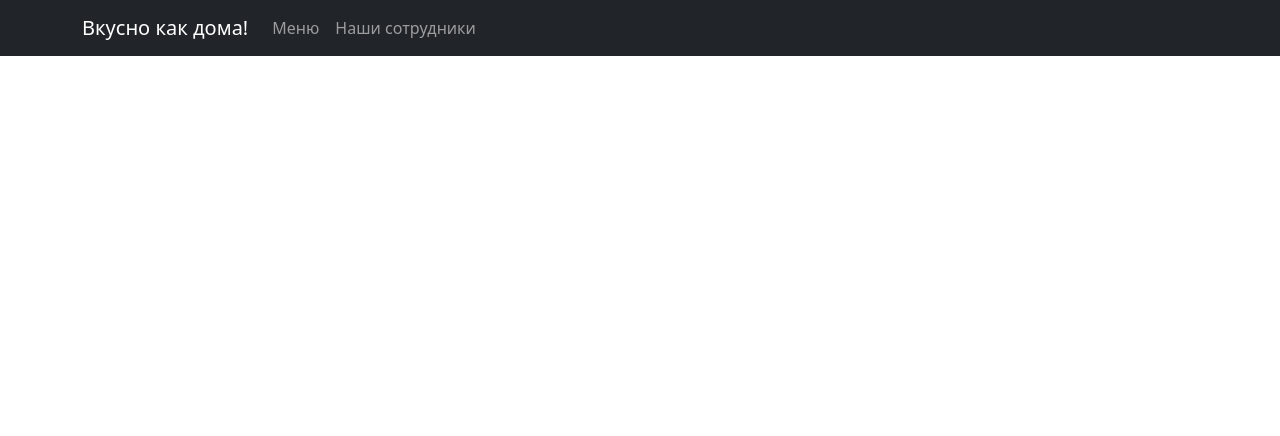
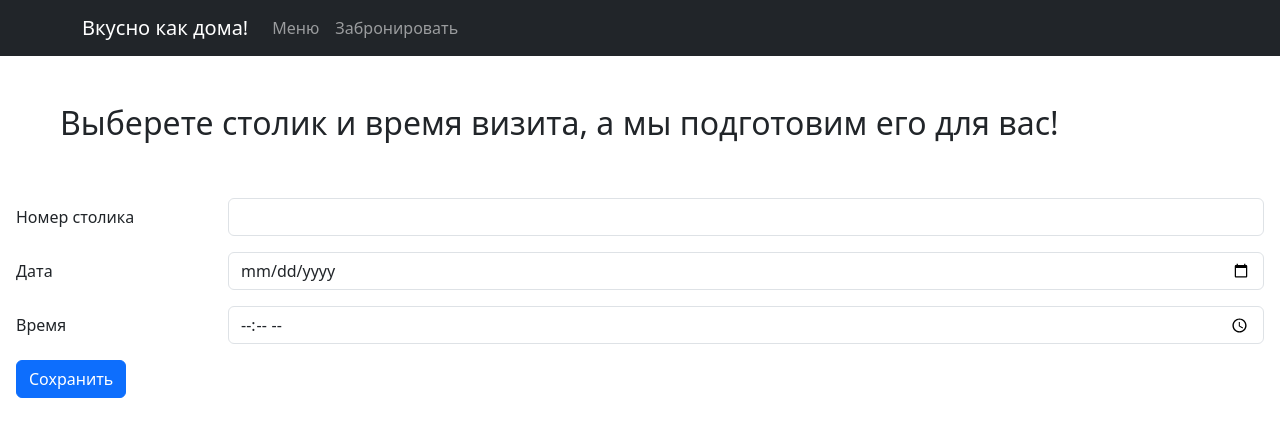
Before and after one commit to myakininayu/web_client_2024, a React (Create React App) app: page /book in a window 1280 px wide. Shown: the top 436 px of the page. Built offline with nearby package versions, Linux system fonts and the light colour scheme.

Commit message:
Бот + нейронка звук

```diff
--- a/src/App.js
+++ b/src/App.js
@@ -4,7 +4,7 @@ import './App.css';
 import Header from './mycomponents/Header/Header';
 import Products from './mycomponents/Products/Products';
 import Start from './mycomponents/Start/Start'
-import Workers from './mycomponents/Workers/Workers'
+import Book from './mycomponents/Book/Book'
 import ProductForm from './mycomponents/Products/ProductForm/ProductForm';
 
 function App() {
@@ -14,7 +14,7 @@ function App() {
       <Routes>
         <Route path="/" element={<Start/>}/>
         <Route path="/dishes" element={<Products/>}/>
-        <Route path="/workers" element={<Workers/>}/>
+        <Route path="/book" element={<Book/>}/>
         <Route path="/dishes_form/" element={<ProductForm/>}/>
         <Route path="/dishes_form/:id" element={<ProductForm/>}/>
       </Routes>
--- /dev/null
+++ b/src/mycomponents/Book/Book.js
@@ -0,0 +1,18 @@
+import TelegramForm from "../TelegramForm";
+import Col from "react-bootstrap/Col";
+import Row from "react-bootstrap/Row";
+
+function Book() {
+    return (
+      <>
+       <Row className="justify-content-md-center m-5" >
+        <Col>
+        <h2>Выберете столик и время визита, а мы подготовим его для вас!</h2>
+        </Col>
+      </Row>
+       <TelegramForm></TelegramForm>
+      </>
+    );
+  }
+
+  export default Book;
--- a/src/mycomponents/Header/Header.js
+++ b/src/mycomponents/Header/Header.js
@@ -10,7 +10,7 @@ function Header() {
           <Navbar.Brand href="/">Вкусно как дома!</Navbar.Brand>
           <Nav className="me-auto">
             <Nav.Link href="/dishes">Меню</Nav.Link>
-            <Nav.Link href="/workers">Наши сотрудники</Nav.Link>
+            <Nav.Link href="/book">Забронировать</Nav.Link>
           </Nav>
         </Container>
       </Navbar>
--- /dev/null
+++ b/src/mycomponents/SimpleTextToSpeech.jsx
@@ -0,0 +1,27 @@
+import React, { useState } from 'react';
+
+const SimpleTextToSpeech = (props) => {
+
+  const speak = () => {
+    if ('speechSynthesis' in window) {
+      const utterance = new SpeechSynthesisUtterance(props.text);
+      utterance.lang = 'ru-RU';
+      window.speechSynthesis.speak(utterance);
+    } else {
+      alert('Ваш браузер не поддерживает синтез речи!');
+    }
+  };
+
+  return (
+    <div style={{ padding: '20px' }}>
+      <button
+        onClick={speak}
+        style={{ padding: '10px 15px', cursor: 'pointer' }}
+      >
+        Озвучить
+      </button>
+    </div>
+  );
+};
+
+export default SimpleTextToSpeech;
--- a/src/mycomponents/Start/Start.js
+++ b/src/mycomponents/Start/Start.js
@@ -3,6 +3,7 @@ import Container from 'react-bootstrap/Container';
 import Row from 'react-bootstrap/Row';
 import Col from 'react-bootstrap/Col';
 import Badge from 'react-bootstrap/Badge';
+import SimpleTextToSpeech from "../SimpleTextToSpeech";
 
 function Start() {
   return (
@@ -24,6 +25,8 @@ function Start() {
                 Новый день - новое блюдо!
                 Скидки и подарки ждут вас!
               </Card.Text>
+              <SimpleTextToSpeech text="Новый день - новое блюдо!
+                Скидки и подарки ждут вас!"></SimpleTextToSpeech>
             </Card.Body>
           </Card>
         </Col>
@@ -36,6 +39,8 @@ function Start() {
                 Скидки на завтраки, выпечку и кофе)
                 Только с 8.00 до 10.00
               </Card.Text>
+              <SimpleTextToSpeech text="Скидки на завтраки, выпечку и кофе)
+                Только с 8.00 до 10.00"></SimpleTextToSpeech>
             </Card.Body>
           </Card>
         </Col>
@@ -47,6 +52,7 @@ function Start() {
               <Card.Text>
                 Новый день - новое блюдо! Теперь в новом формате! Только в ноябре!
               </Card.Text>
+              <SimpleTextToSpeech text="Новый день - новое блюдо! Теперь в новом формате! Только в ноябре!"></SimpleTextToSpeech>
             </Card.Body>
           </Card>
         </Col>
--- /dev/null
+++ b/src/mycomponents/TelegramForm.jsx
@@ -0,0 +1,91 @@
+import { useState } from "react";
+import { Button } from "react-bootstrap";
+import Col from "react-bootstrap/Col";
+import Form from "react-bootstrap/Form";
+import Row from "react-bootstrap/Row";
+
+export default function TelegramForm() {
+  const [isSent, setIsSent] = useState(false);
+  const [tableNumber, setTableNumber] = useState(""); // Кол-во гостей
+  const [date, setDate] = useState("");
+  const [time, setTime] = useState("");
+
+  const sendToTelegram = async () => {
+    try {
+      await fetch(
+        `https://api.telegram.org/bot7866269824:AAETbTcG8hlGYX-woxtpgRx5_EOW8Ag4v2E/sendMessage`,
+        {
+          method: "POST",
+          headers: { "Content-Type": "application/json" },
+          body: JSON.stringify({
+            chat_id: 835795557,
+            text: `Новое сообщение: Бронь стола ${tableNumber}, день: ${date},  время: ${time}`,
+          }),
+        }
+      );
+      setIsSent(true);
+      setDate("");
+      setTime("");
+      setTableNumber("");
+    } catch (error) {
+      console.error("Ошибка:", error);
+    }
+  };
+
+  return (
+    <Form className="m-3">
+      <Form.Group as={Row} className="mb-3">
+        <Form.Label column sm="2">
+          Номер столика
+        </Form.Label>
+        <Col sm="10">
+          <Form.Control
+            type="number"
+            value={tableNumber}
+            onChange={(e) => {
+              setTableNumber(e.target.value);
+              setIsSent(false);
+            }}
+          />
+        </Col>
+      </Form.Group>
+
+      <Form.Group as={Row} className="mb-3">
+        <Form.Label column sm="2">
+          Дата
+        </Form.Label>
+        <Col sm="10">
+          <Form.Control
+            type="date"
+            value={date}
+            onChange={(e) => {
+              setDate(e.target.value);
+              setIsSent(false);
+            }}
+          />
+        </Col>
+      </Form.Group>
+
+      <Form.Group as={Row} className="mb-3">
+        <Form.Label column sm="2">
+          Время
+        </Form.Label>
+        <Col sm="10">
+          <Form.Control
+            type="time"
+            value={time}
+            onChange={(e) => {
+              setTime(e.target.value);
+              setIsSent(false);
+            }}
+          />
+        </Col>
+      </Form.Group>
+
+      <Button variant="primary" onClick={sendToTelegram}>
+        Сохранить
+      </Button>
+      {isSent && <h2>Спасибо, заявка принята</h2>}
+    </Form>
+  );
+}
--- a/src/mycomponents/Workers/Workers.js
+++ /dev/null
@@ -1,9 +0,0 @@
-function Workers() {
-    return (
-      <>
-       Workers
-      </>
-    );
-  }
-
-  export default Workers;
```
